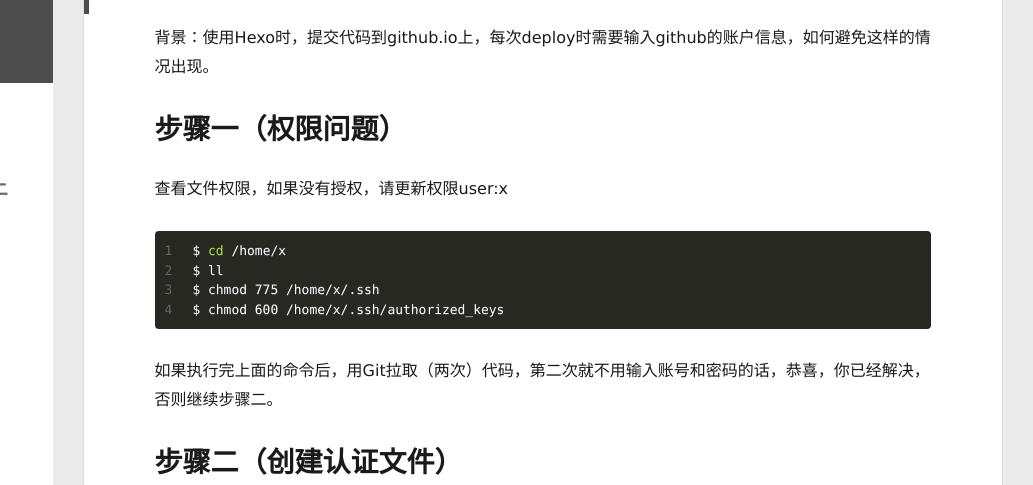
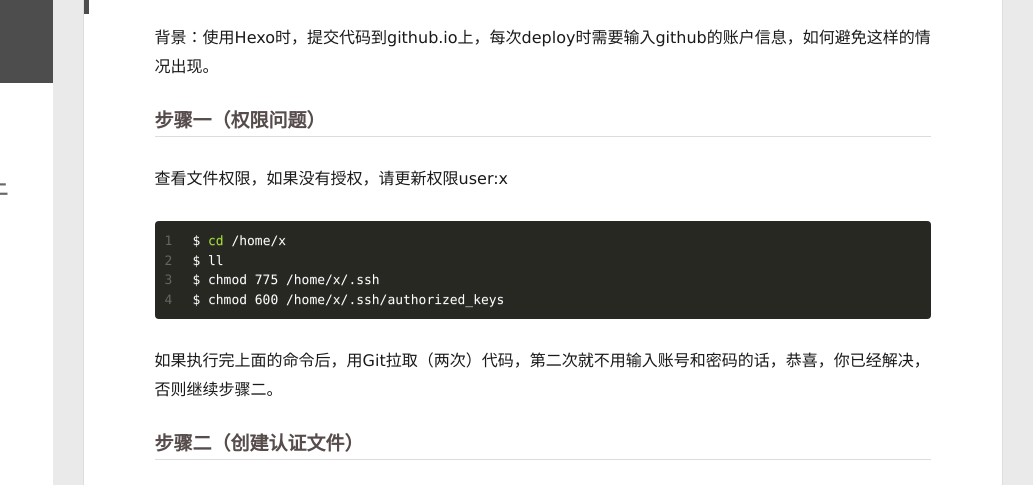
Before and after one commit to Cren700/Cren700.github.io, a plain HTML site: page 2017/07/31/如何避免git每次提交都要输入账户信息/index.html in a window 1280 px wide. Shown: the part 97-582 px from the top of the page, 247-1280 px from the left. Drawn offline with Linux system fonts and the light colour scheme.

Commit message:
Site updated: 2017-08-02 22:22:37

```diff
--- a/2017/07/31/如何避免git每次提交都要输入账户信息/index.html
+++ b/2017/07/31/如何避免git每次提交都要输入账户信息/index.html
@@ -16,7 +16,7 @@
 <meta property="og:site_name" content="Cren要成为大牛&#39;s Blog">
 <meta property="og:description" content="背景：使用Hexo时，提交代码到github.io上，每次deploy时需要输入github的账户信息，如何避免这样的情况出现。 步骤一（权限问题）查看文件权限，如果没有授权，请更新权限user:x1234$ cd /home/x$ ll$ chmod 775 /home/x/.ssh$ chmod 600 /home/x/.ssh/authorized_keys 如果执行完上面的命令后，用Git">
 <meta property="og:locale" content="zh-cn">
-<meta property="og:updated_time" content="2017-07-31T14:52:07.000Z">
+<meta property="og:updated_time" content="2017-08-02T14:03:08.000Z">
 <meta name="twitter:card" content="summary">
 <meta name="twitter:title" content="如何避免git每次提交都要输入账户信息">
 <meta name="twitter:description" content="背景：使用Hexo时，提交代码到github.io上，每次deploy时需要输入github的账户信息，如何避免这样的情况出现。 步骤一（权限问题）查看文件权限，如果没有授权，请更新权限user:x1234$ cd /home/x$ ll$ chmod 775 /home/x/.ssh$ chmod 600 /home/x/.ssh/authorized_keys 如果执行完上面的命令后，用Git">
@@ -180,9 +180,9 @@
     <div class="article-entry" itemprop="articleBody">
 
         <p>背景：使用Hexo时，提交代码到github.io上，每次deploy时需要输入github的账户信息，如何避免这样的情况出现。</p>
-<h1 id="步骤一（权限问题）"><a href="#步骤一（权限问题）" class="headerlink" title="步骤一（权限问题）"></a>步骤一（权限问题）</h1><p>查看文件权限，如果没有授权，请更新权限user:x<br><figure class="highlight bash"><table><tr><td class="gutter"><pre><div class="line">1</div><div class="line">2</div><div class="line">3</div><div class="line">4</div></pre></td><td class="code"><pre><div class="line">$ <span class="built_in">cd</span> /home/x</div><div class="line">$ ll</div><div class="line">$ chmod 775 /home/x/.ssh</div><div class="line">$ chmod 600 /home/x/.ssh/authorized_keys</div></pre></td></tr></table></figure></p>
+<h3 id="步骤一（权限问题）"><a href="#步骤一（权限问题）" class="headerlink" title="步骤一（权限问题）"></a>步骤一（权限问题）</h3><p>查看文件权限，如果没有授权，请更新权限user:x<br><figure class="highlight bash"><table><tr><td class="gutter"><pre><div class="line">1</div><div class="line">2</div><div class="line">3</div><div class="line">4</div></pre></td><td class="code"><pre><div class="line">$ <span class="built_in">cd</span> /home/x</div><div class="line">$ ll</div><div class="line">$ chmod 775 /home/x/.ssh</div><div class="line">$ chmod 600 /home/x/.ssh/authorized_keys</div></pre></td></tr></table></figure></p>
 <p>如果执行完上面的命令后，用Git拉取（两次）代码，第二次就不用输入账号和密码的话，恭喜，你已经解决，否则继续步骤二。</p>
-<h1 id="步骤二（创建认证文件）"><a href="#步骤二（创建认证文件）" class="headerlink" title="步骤二（创建认证文件）"></a>步骤二（创建认证文件）</h1><figure class="highlight bash"><table><tr><td class="gutter"><pre><div class="line">1</div><div class="line">2</div><div class="line">3</div><div class="line">4</div><div class="line">5</div><div class="line">6</div><div class="line">7</div></pre></td><td class="code"><pre><div class="line">vim /home/x/ .git-credentials</div><div class="line"></div><div class="line"><span class="comment">#输入内容</span></div><div class="line">https://&#123;username&#125;:&#123;password&#125;@github.com</div><div class="line"></div><div class="line"><span class="comment">#保存退出后执行下面命令</span></div><div class="line">git config --global credential.helper store</div></pre></td></tr></table></figure>
+<h3 id="步骤二（创建认证文件）"><a href="#步骤二（创建认证文件）" class="headerlink" title="步骤二（创建认证文件）"></a>步骤二（创建认证文件）</h3><figure class="highlight bash"><table><tr><td class="gutter"><pre><div class="line">1</div><div class="line">2</div><div class="line">3</div><div class="line">4</div><div class="line">5</div><div class="line">6</div><div class="line">7</div></pre></td><td class="code"><pre><div class="line">vim /home/x/ .git-credentials</div><div class="line"></div><div class="line"><span class="comment">#输入内容</span></div><div class="line">https://&#123;username&#125;:&#123;password&#125;@github.com</div><div class="line"></div><div class="line"><span class="comment">#保存退出后执行下面命令</span></div><div class="line">git config --global credential.helper store</div></pre></td></tr></table></figure>
 <p>执行完后<br>文件/home/x/.gitconfig中会新增一项<br>helper = store<br>这时再执行git push/pull的时候，还需要再输入一次账号和密码，然后就不用再输入了</p>
 
 
```
Also changed, not shown: index.html (+4 -4 lines).
